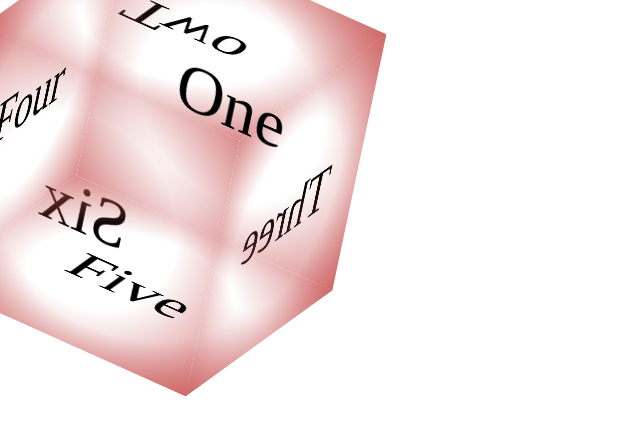
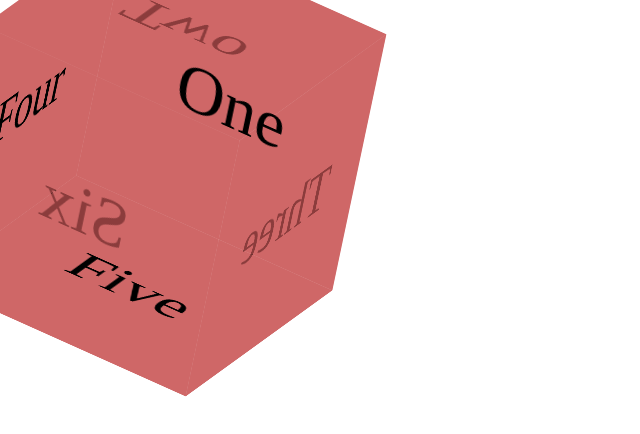
Before and after one commit to JustFS/CSS-3D-box, a website: page index.html in a window 1280 px wide. Shown: the whole page, without its empty margins (0-640 px from the left). Drawn offline with Linux system fonts and the light colour scheme.

Commit message:
added style

```diff
--- a/style.css
+++ b/style.css
@@ -18,7 +18,7 @@
   position:absolute;
   width:var(--size);
   height:var(--size);
-  background-image: radial-gradient(rgba(0,0,0,0),rgba(0,0,0,0),var(--color));
+  background: var(--color);
   font-size:calc(var(--size) / 4);
 }
 #front{
```
